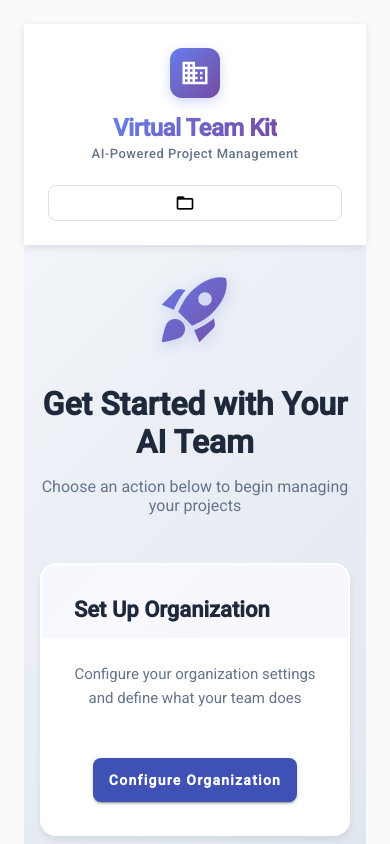
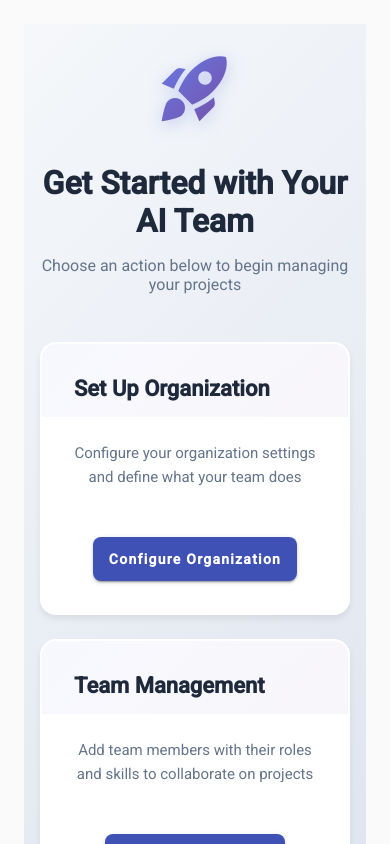
Before and after one commit to HenFaibishProjects/ai-team-kit, an Angular app in the folder frontend/: page / in a window 390 px wide. Built offline with nearby package versions, Linux system fonts and the light colour scheme.

Commit message:
Remove dashboard header with logo and Projects button
- Removed professional header section from dashboard HTML
- Removed all header-related CSS (logo, brand, actions)
- Cleaned up responsive media queries for removed header
- Dashboard now shows action cards immediately without header

```diff
--- a/frontend/src/app/pages/dashboard/dashboard.component.css
+++ b/frontend/src/app/pages/dashboard/dashboard.component.css
@@ -5,138 +5,6 @@
 
 .dark-theme .dashboard-container {
   background: linear-gradient(135deg, #1a1a2e 0%, #16213e 100%);
-}
-
-/* Professional Header */
-.professional-header {
-  background: white;
-  box-shadow: 0 2px 8px rgba(0, 0, 0, 0.1);
-  padding: 1.5rem 3rem;
-  display: flex;
-  justify-content: space-between;
-  align-items: center;
-  position: sticky;
-  top: 0;
-  z-index: 100;
-  backdrop-filter: blur(10px);
-}
-
-.dark-theme .professional-header {
-  background: rgba(26, 26, 46, 0.95);
-  box-shadow: 0 2px 8px rgba(0, 0, 0, 0.3);
-}
-
-.header-brand {
-  display: flex;
-  align-items: center;
-  gap: 1.5rem;
-}
-
-.logo-container {
-  position: relative;
-}
-
-.logo-placeholder {
-  width: 60px;
-  height: 60px;
-  background: linear-gradient(135deg, #667eea 0%, #764ba2 100%);
-  border-radius: 12px;
-  display: flex;
-  align-items: center;
-  justify-content: center;
-  box-shadow: 0 4px 12px rgba(102, 126, 234, 0.3);
-  transition: transform 0.3s ease;
-}
-
-.logo-placeholder:hover {
-  transform: scale(1.05);
-}
-
-.logo-placeholder mat-icon {
-  font-size: 36px;
-  width: 36px;
-  height: 36px;
-  color: white;
-}
-
-/* To use your own logo, replace .logo-placeholder with: */
-/*
-.logo-container img {
-  width: 60px;
-  height: 60px;
-  object-fit: contain;
-  border-radius: 12px;
-}
-*/
-
-.brand-text {
-  display: flex;
-  flex-direction: column;
-  gap: 0.25rem;
-}
-
-.brand-title {
-  margin: 0;
-  font-size: 1.75rem;
-  font-weight: 700;
-  background: linear-gradient(135deg, #667eea 0%, #764ba2 100%);
-  -webkit-background-clip: text;
-  -webkit-text-fill-color: transparent;
-  background-clip: text;
-  letter-spacing: -0.5px;
-}
-
-.brand-tagline {
-  margin: 0;
-  font-size: 0.875rem;
-  color: #64748b;
-  font-weight: 500;
-  letter-spacing: 0.5px;
-}
-
-.dark-theme .brand-tagline {
-  color: #94a3b8;
-}
-
-.header-actions {
-  display: flex;
-  align-items: center;
-  gap: 1rem;
-}
-
-.action-btn {
-  display: flex;
-  align-items: center;
-  gap: 0.5rem;
-  padding: 0.75rem 1.5rem;
-  font-weight: 500;
-  transition: all 0.3s ease;
-  border-radius: 8px;
-}
-
-.action-btn mat-icon {
-  font-size: 20px;
-  width: 20px;
-  height: 20px;
-}
-
-.action-btn:hover {
-  transform: translateY(-2px);
-  box-shadow: 0 4px 12px rgba(0, 0, 0, 0.15);
-}
-
-.action-btn.logout {
-  color: #ef4444;
-  border-color: #ef4444;
-}
-
-.action-btn.logout:hover {
-  background: #fef2f2;
-  border-color: #dc2626;
-}
-
-.dark-theme .action-btn.logout:hover {
-  background: rgba(239, 68, 68, 0.1);
 }
 
 /* Dashboard Content */
@@ -346,10 +214,6 @@
 
 /* Responsive Design */
 @media (max-width: 1024px) {
-  .professional-header {
-    padding: 1.25rem 2rem;
-  }
-
   .getting-started-cards {
     grid-template-columns: repeat(auto-fit, minmax(280px, 1fr));
     gap: 1.5rem;
@@ -357,29 +221,6 @@
 }
 
 @media (max-width: 768px) {
-  .professional-header {
-    flex-direction: column;
-    gap: 1.5rem;
-    padding: 1.5rem;
-  }
-
-  .header-brand {
-    width: 100%;
-    justify-content: center;
-  }
-
-  .header-actions {
-    width: 100%;
-    justify-content: center;
-    flex-wrap: wrap;
-  }
-
-  .action-btn {
-    flex: 1;
-    min-width: 140px;
-    justify-content: center;
-  }
-
   .dashboard-content {
     padding: 2rem 1rem;
   }
@@ -399,46 +240,6 @@
 
   .quick-tips {
     padding: 1.5rem;
-  }
-
-  .logo-placeholder {
-    width: 50px;
-    height: 50px;
-  }
-
-  .logo-placeholder mat-icon {
-    font-size: 30px;
-    width: 30px;
-    height: 30px;
-  }
-
-  .brand-title {
-    font-size: 1.5rem;
-  }
-
-  .brand-tagline {
-    font-size: 0.8125rem;
-  }
-}
-
-@media (max-width: 480px) {
-  .header-brand {
-    flex-direction: column;
-    text-align: center;
-    gap: 1rem;
-  }
-
-  .brand-text {
-    align-items: center;
-  }
-
-  .action-btn span {
-    display: none;
-  }
-
-  .action-btn {
-    min-width: auto;
-    padding: 0.75rem;
   }
 }
 
--- a/frontend/src/app/pages/dashboard/dashboard.component.html
+++ b/frontend/src/app/pages/dashboard/dashboard.component.html
@@ -1,26 +1,4 @@
 <div class="dashboard-container">
-  <!-- Professional Header with Logo -->
-  <header class="professional-header">
-    <div class="header-brand">
-      <div class="logo-container">
-        <!-- Replace this div with your logo image -->
-        <div class="logo-placeholder">
-          <mat-icon>business</mat-icon>
-        </div>
-      </div>
-      <div class="brand-text">
-        <h1 class="brand-title">Virtual Team Kit</h1>
-        <p class="brand-tagline">AI-Powered Project Management</p>
-      </div>
-    </div>
-    <div class="header-actions">
-      <button mat-stroked-button (click)="viewAllProjects()" class="action-btn">
-        <mat-icon>folder_open</mat-icon>
-        <span>Projects</span>
-      </button>
-    </div>
-  </header>
-
   <!-- Main Dashboard Content - Always Show Action Cards -->
   <div class="dashboard-content">
     <div class="empty-state-icon">
```
